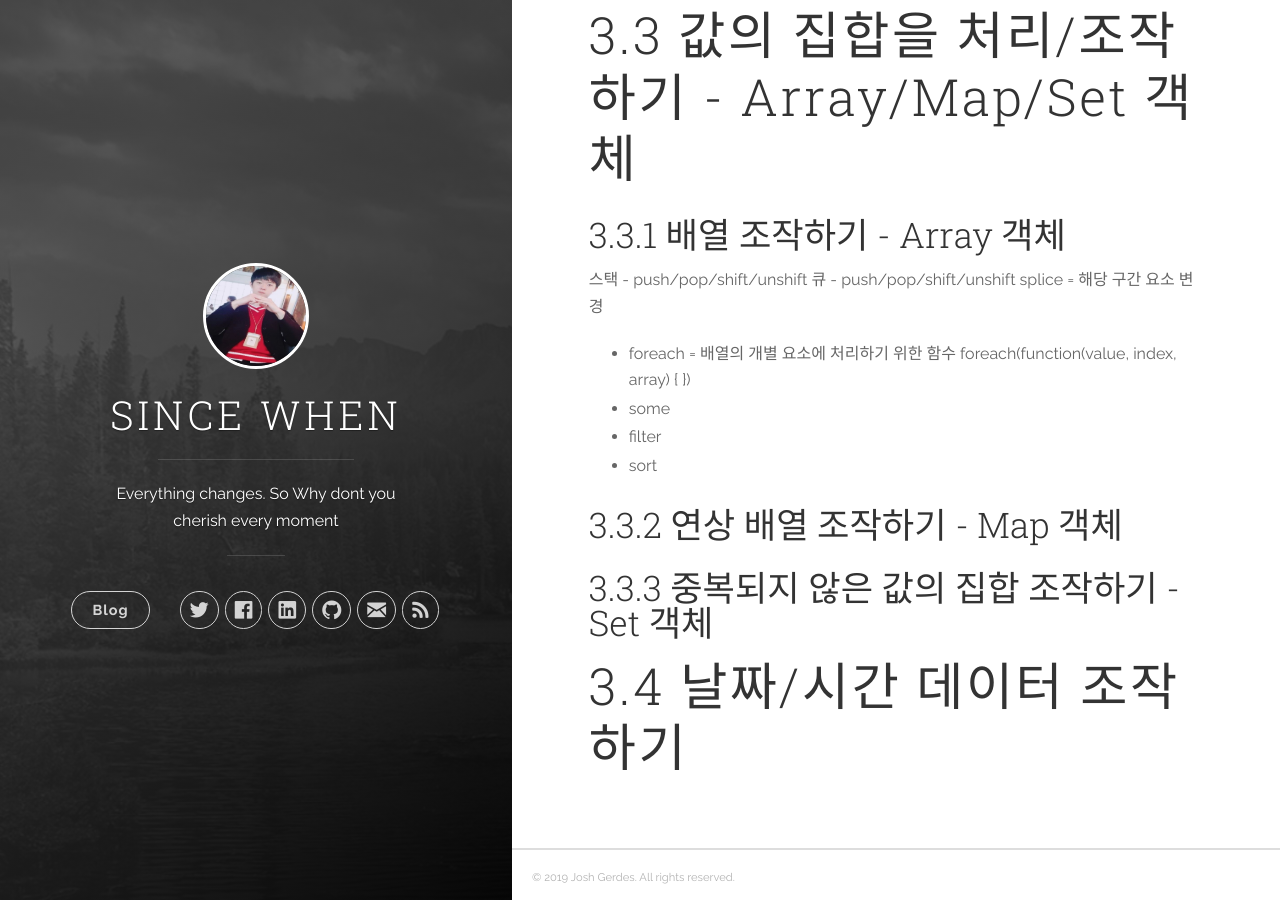
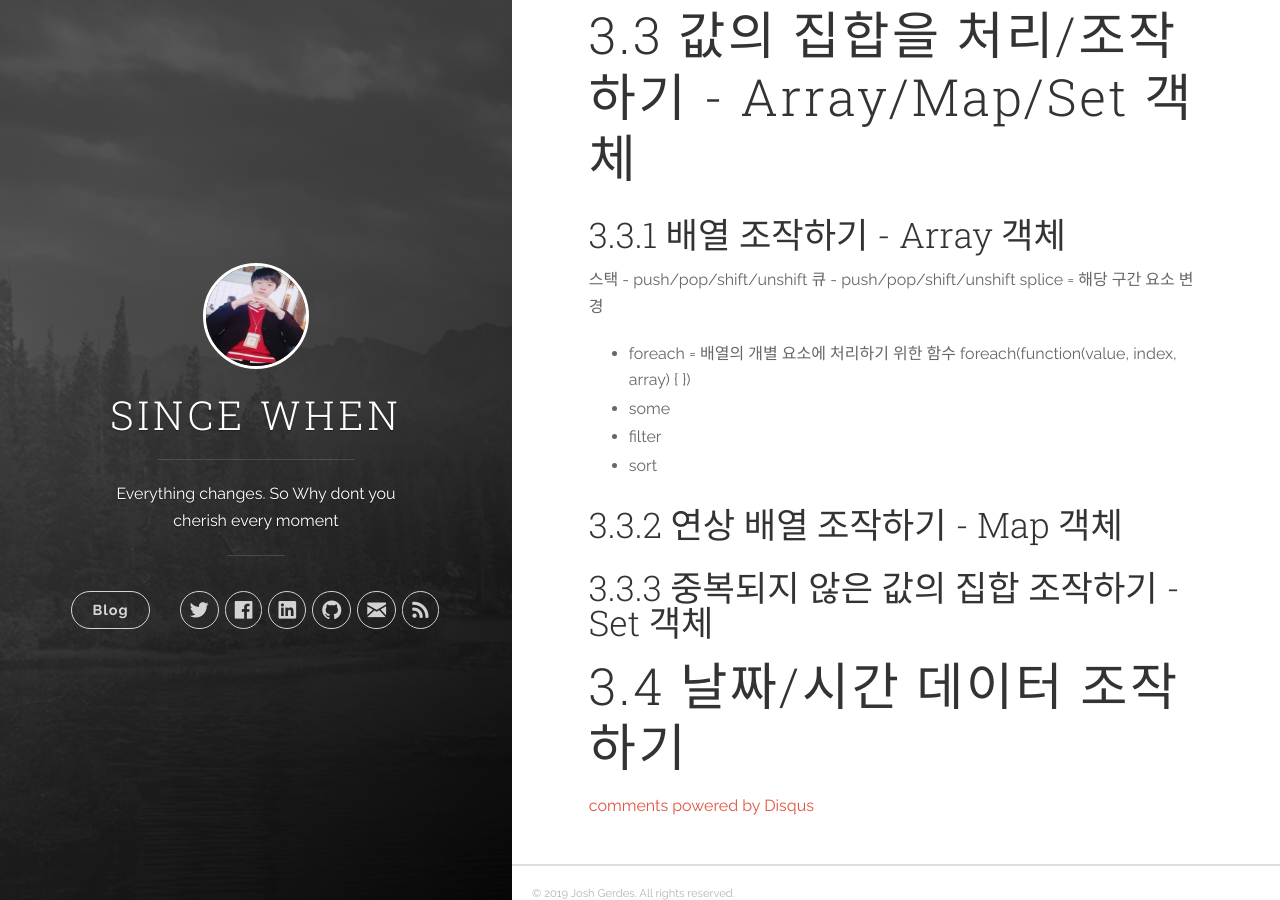
Before and after one commit to hiasince/hiasince.github.io, a Jekyll site: the page built from _posts/2019-01-15-JavaScript-Ch-3.markdown, in a window 1280 px wide and 900 px high, scrolled down 1597 px. Built offline with Jekyll 4.4.1, drawn with Linux system fonts in a browser that asks for light colours; comment, search, counter and statistics services are not loaded; part of the change alters nothing that is shown.

Commit message:
Update _config.yml

```diff
--- a/_config.yml
+++ b/_config.yml
@@ -4,7 +4,7 @@ description: 'Everything changes. So Why dont you cherish every moment'
 url: 'https://hiasince.github.io./'
 baseurl: ''
 # google_analytics: 'UA-XXXXXX-X'
-# disqus_shortname: 'your-disqus-name'
+disqus_shortname: 'https-hiasince-github-io'
 
 author:
   name: 'Josh Gerdes'
```
